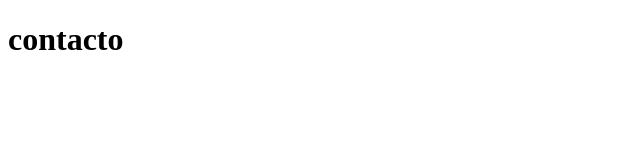
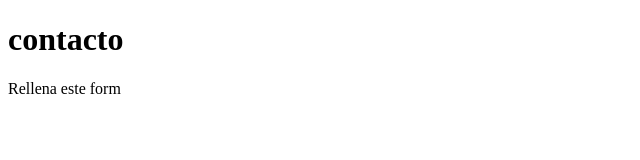
Before and after one commit to impreparla/bar-cazu, a plain HTML site: page contacto.html in a window 1280 px wide. Shown: the whole page, without its empty margins (0-640 px from the left). Drawn offline with Linux system fonts and the light colour scheme.

Commit message:
Update contacto.html

```diff
--- a/contacto.html
+++ b/contacto.html
@@ -8,5 +8,6 @@
 </head>
 <body>
     <h1>contacto</h1>
+    <p>Rellena este form</p>
 </body>
 </html>
```
